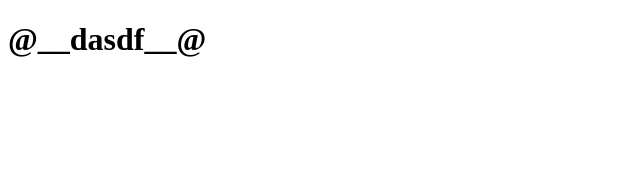
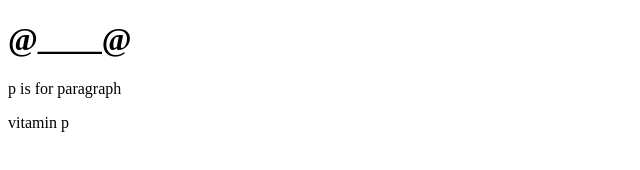
Before and after one commit to ropetightightrope/ropetightightrope.github.io, a plain HTML site: page index.html in a window 1280 px wide. Shown: the whole page, without its empty margins (0-640 px from the left). Drawn offline with Linux system fonts and the light colour scheme.

Commit message:
Update index.html

```diff
--- a/index.html
+++ b/index.html
@@ -6,6 +6,8 @@
     <title>Santino's Page</title>
   </head>
   <body>
-    <h1>@__dasdf__@</h1>
+    <h1>@____@</h1>
+    <p>p is for paragraph</p>
+    <p>vitamin p</p>
   </body>
 </html>
```
